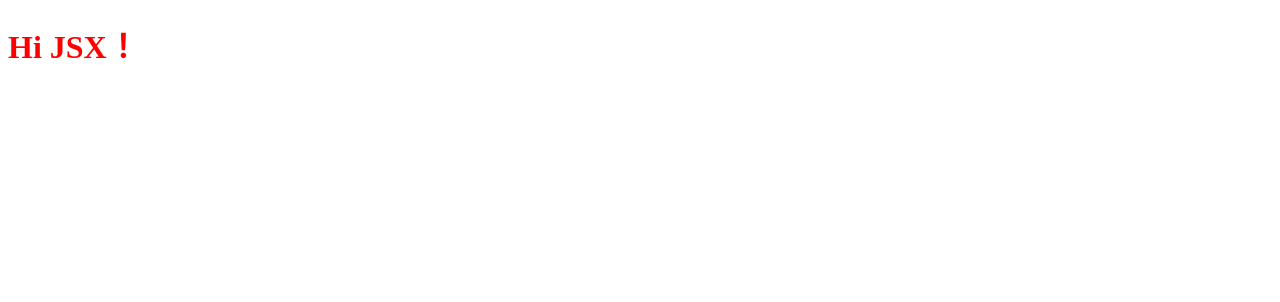
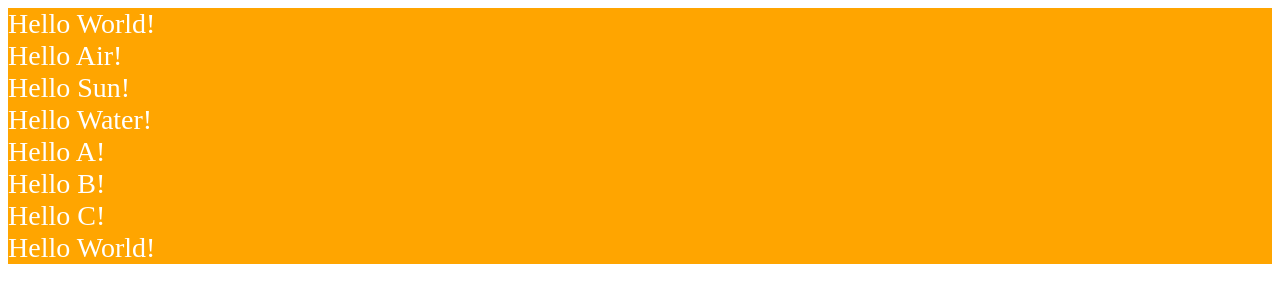
Before and after one commit to easonlauatgithub/react, a React app: page / in a window 1280 px wide. Shown: the top 302 px of the page. Built offline with nearby package versions, Linux system fonts and the light colour scheme; the HTML template or start-up script is replaced by a standard one.

Commit message:
react-props

```diff
--- a/src/index.jsx
+++ b/src/index.jsx
@@ -2,7 +2,82 @@ import React from 'react';
 import ReactDom from 'react-dom';
 import styles from './index.scss';
 
-const Main = () => <h1 className={styles.main}>Hi JSX！</h1>;
-// const Main = () => <div className={`${styles.main} ${styles.other_class}`}/>;
+// const Main = () => <h1 className={styles.main}>Hi JSX！</h1>;
+const SayHello = (props) => {
+    const {name} = props.name;
+    return (
+        <div
+            className={`${styles.mainBackground} ${styles.main}`}
+            style={{
+                'font-size':28,
+                'background-color':'orange',
+            }}
+        >
+            Hello {props.name}!
+        </div>
+    );
+};
 
-ReactDom.render(<Main />, document.getElementById('root'));
+const SayHellos1 = (props) => {
+    const {names} = props;
+    return names.map(name=>(
+        <div
+            key={name}
+            className={`${styles.mainBackground} ${styles.main}`}
+            style={{
+                'font-size':28,
+                'background-color':'orange',
+            }}
+        >
+            Hello {name}!
+        </div>
+    ));
+};
+
+const SayHellos1If = (props) => {
+    const {names} = props;
+    return names.map(name=>(
+        <div
+            key={name}
+            className={`
+                ${styles.mainBackground}
+                ${styles.main}
+            `}
+            style={{
+                'font-size':28,
+                'background-color':'orange',
+            }}
+        >
+            Hello {name===''?'World':name}!
+        </div>
+    ));
+};
+
+const SayHellos2 = (props) => {
+    const {names} = props;
+    return (
+        <div
+            key={name}
+            className={`${styles.mainBackground} ${styles.main}`}
+            style={{
+                'font-size':28,
+                'background-color':'orange',
+            }}
+        >
+            {names.map(name=>(
+            <div>Hello {name}!</div>
+            ))}
+        </div>
+    );
+};
+
+ReactDom.render(
+    <div>
+        <SayHello name="World"/>
+        <SayHello name="Air"/>
+        <SayHello name="Sun"/>
+        <SayHello name="Water"/>
+        <SayHellos1If names={['A','B','C','']}/>
+    </div>,
+    document.getElementById('root')
+);
--- a/src/index.scss
+++ b/src/index.scss
@@ -1,7 +1,11 @@
 .main {
-    color: rgb(255, 0, 0);
+    color: rgb(255, 255, 255);
 
     .point {
         color: #faf;
     }
 }
+
+.mainBackground {
+    background-color: #a186ff;
+}
```
Also changed, not shown: webpack.config.js (+4 -3 lines).
